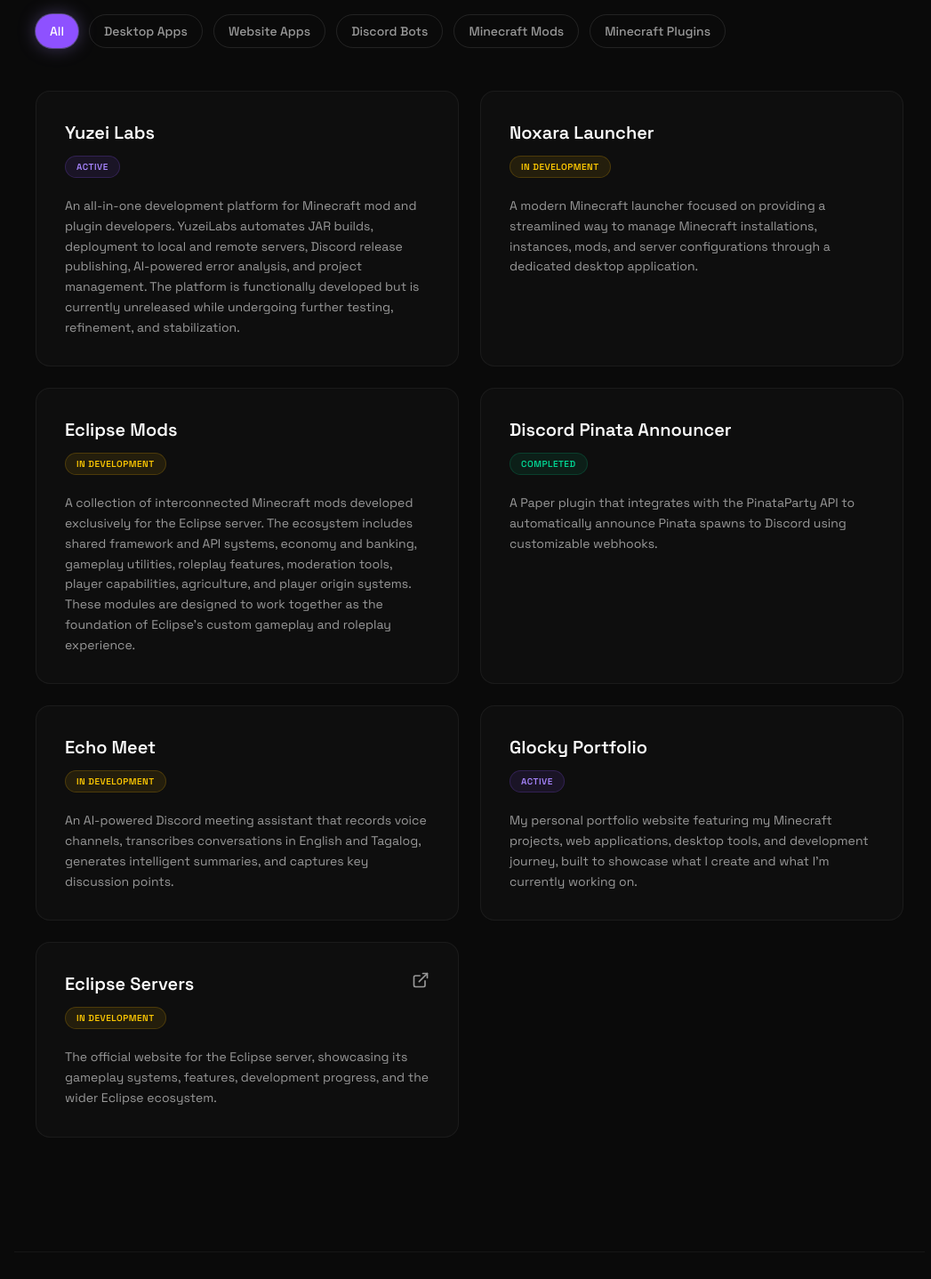
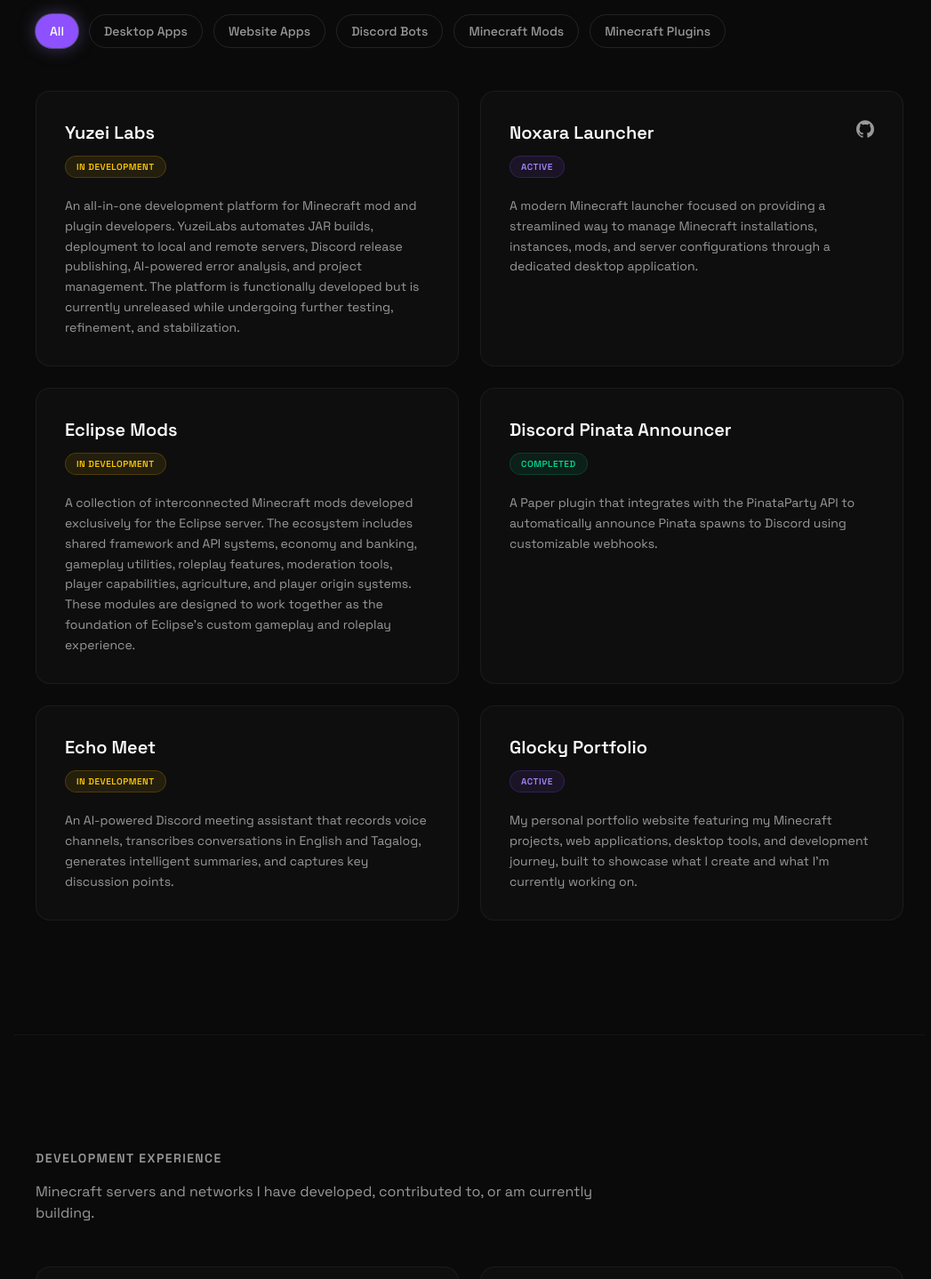
Before and after one commit to glockyyuzei/glocky-portfolio, a React (Vite) app: page / in a window 1280 px wide. Shown: the part 3460-4898 px from the top of the page at 89% size, without its empty margins (112-1159 px from the left). Built offline with nearby package versions, Linux system fonts and the light colour scheme.

Commit message:
Updated Projects

```diff
--- a/src/components/portfolio/Projects.tsx
+++ b/src/components/portfolio/Projects.tsx
@@ -41,7 +41,7 @@
 const PROJECTS: Project[] = [
   {
     name: "Yuzei Labs",
-    status: "Active",
+    status: "In Development",
     description:
       "An all-in-one development platform for Minecraft mod and plugin developers. YuzeiLabs automates JAR builds, deployment to local and remote servers, Discord release publishing, AI-powered error analysis, and project management. The platform is functionally developed but is currently unreleased while undergoing further testing, refinement, and stabilization.",
     category: "Desktop Apps",
@@ -49,11 +49,11 @@
   },
   {
     name: "Noxara Launcher",
-    status: "In Development",
+    status: "Active",
     description:
       "A modern Minecraft launcher focused on providing a streamlined way to manage Minecraft installations, instances, mods, and server configurations through a dedicated desktop application.",
     category: "Desktop Apps",
-    link: "#",
+    link: "https://noxara-launcher.vercel.app/",
   },
   {
     name: "Eclipse Mods",
@@ -86,15 +86,6 @@
       "My personal portfolio website featuring my Minecraft projects, web applications, desktop tools, and development journey, built to showcase what I create and what I'm currently working on.",
     category: "Website Apps",
     link: "#",
-  },
-  {
-    name: "Eclipse Servers",
-    status: "In Development",
-    description:
-      "The official website for the Eclipse server, showcasing its gameplay systems, features, development progress, and the wider Eclipse ecosystem.",
-    category: "Website Apps",
-    link: "https://eclipse-servers.vercel.app/",
-    linkType: "website",
   },
 ];
 
```
